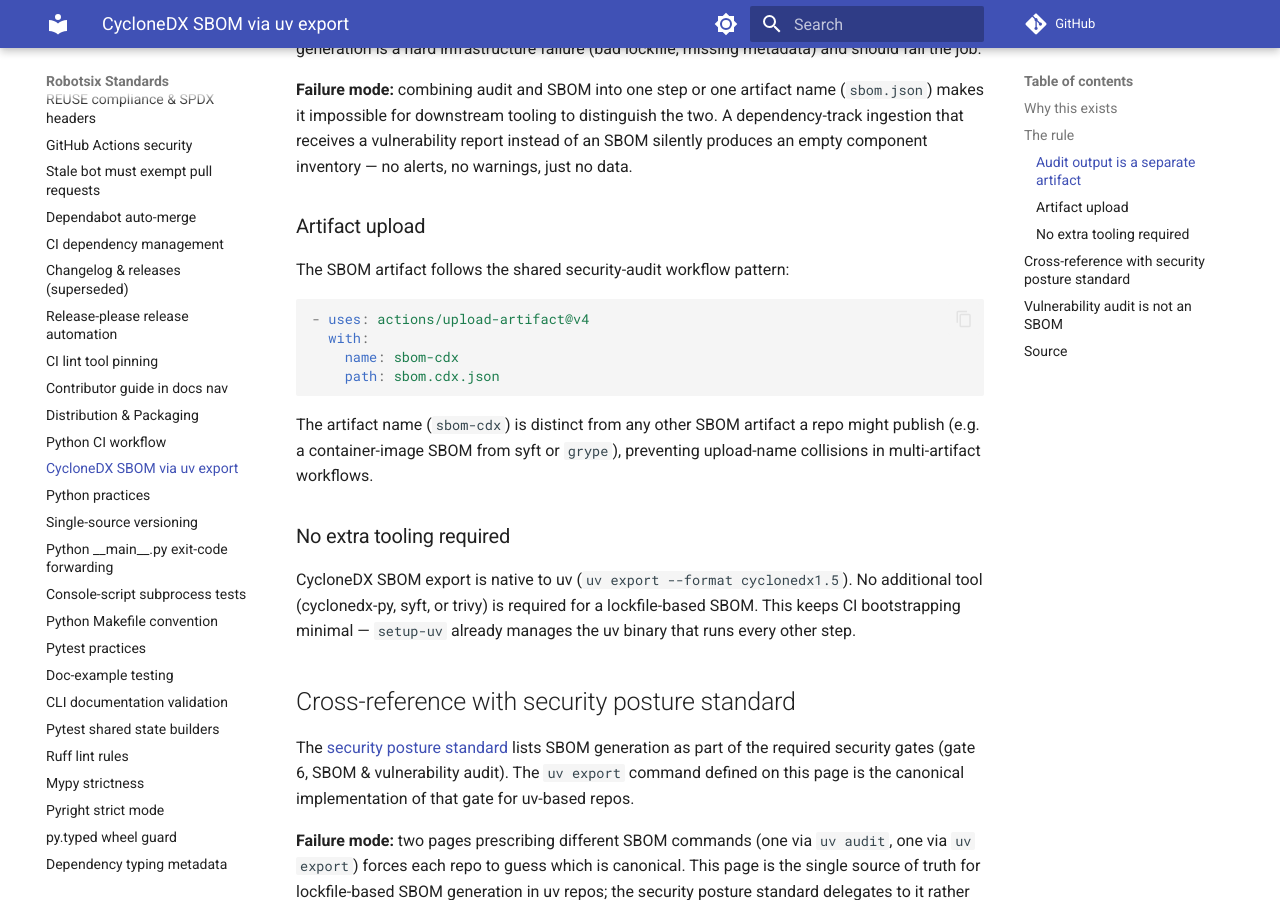
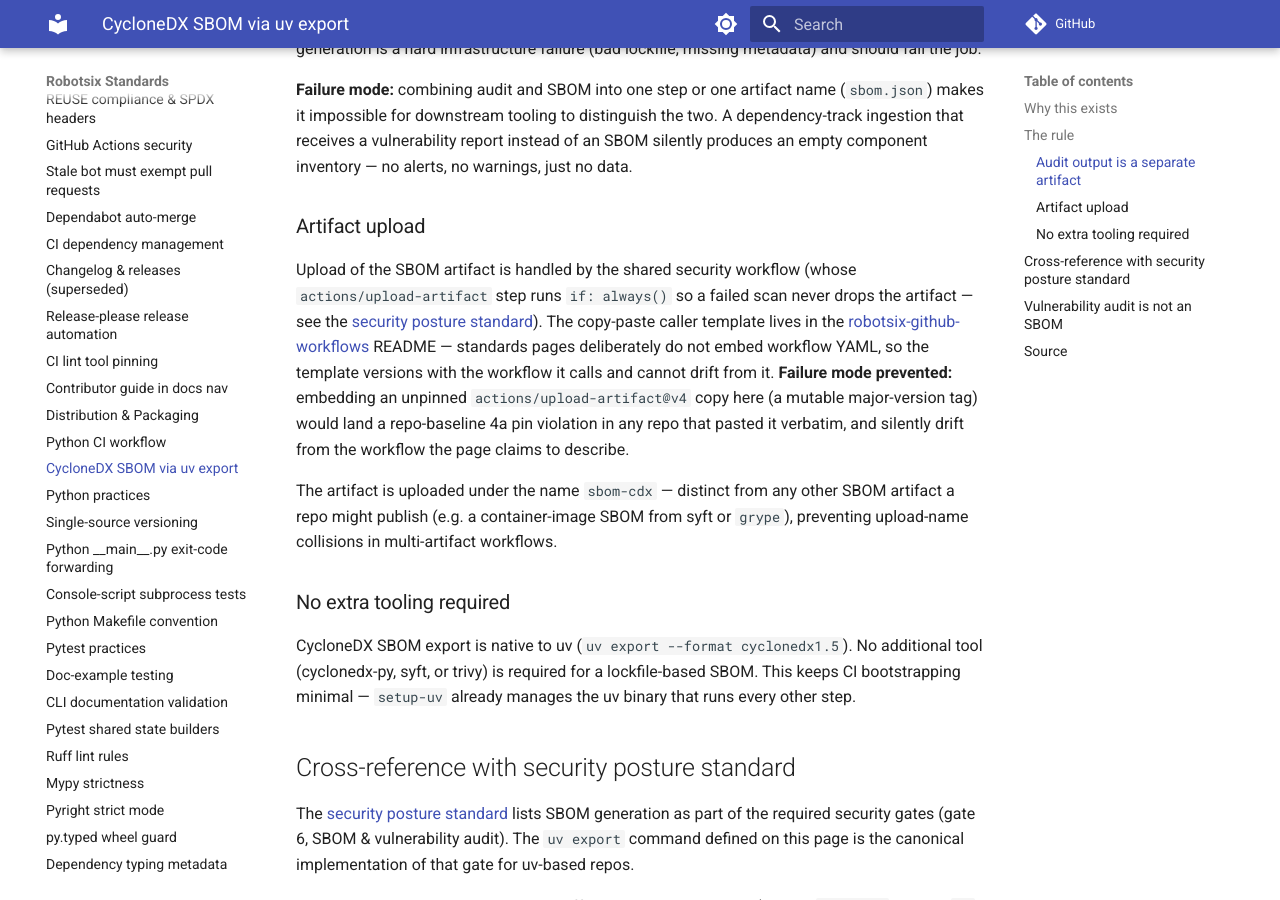
Before and after one commit to damien-robotsix/robotsix-standards, an MkDocs documentation site: the page built from docs/sbom-cyclonedx-uv.md, in a window 1280 px wide and 900 px high, scrolled down 1941 px. Built offline with MkDocs 1.6.1 and Material for MkDocs 9.7.7, drawn with Linux system fonts in a browser that asks for light colours; comment, search, counter and statistics services are not loaded.

Commit message:
chore: SBOM-PAGE: embedded workflow snippet uses unpinned `actions/upload-artifact@v4` — conflicts with the 4a SHA-pin rule and the 'standards pages do not embed workflow YAML' doctrine its sibling pages now follow (20260922T200553Z-sbom-page-embedded-workflow-snippet-uses-af11)

````diff
--- a/docs/sbom-cyclonedx-uv.md
+++ b/docs/sbom-cyclonedx-uv.md
@@ -94,18 +94,21 @@
 
 ### Artifact upload
 
-The SBOM artifact follows the shared security-audit workflow pattern:
+Upload of the SBOM artifact is handled by the shared security workflow
+(whose `actions/upload-artifact` step runs `if: always()` so a failed scan
+never drops the artifact — see the [security posture standard](security-posture.md#6-sbom-vulnerability-audit)).
+The copy-paste caller template lives in the
+[robotsix-github-workflows](https://github.com/damien-robotsix/robotsix-github-workflows)
+README — standards pages deliberately do not embed workflow YAML, so the
+template versions with the workflow it calls and cannot drift from it.
+**Failure mode prevented:** embedding an unpinned
+`actions/upload-artifact@v4` copy here (a mutable major-version tag) would
+land a repo-baseline 4a pin violation in any repo that pasted it verbatim,
+and silently drift from the workflow the page claims to describe.
 
-```yaml
-- uses: actions/upload-artifact@v4
-  with:
-    name: sbom-cdx
-    path: sbom.cdx.json
-```
-
-The artifact name (`sbom-cdx`) is distinct from any other SBOM artifact a
-repo might publish (e.g. a container-image SBOM from syft or `grype`),
-preventing upload-name collisions in multi-artifact workflows.
+The artifact is uploaded under the name `sbom-cdx` — distinct from any other
+SBOM artifact a repo might publish (e.g. a container-image SBOM from syft or
+`grype`), preventing upload-name collisions in multi-artifact workflows.
 
 ### No extra tooling required
 
````
